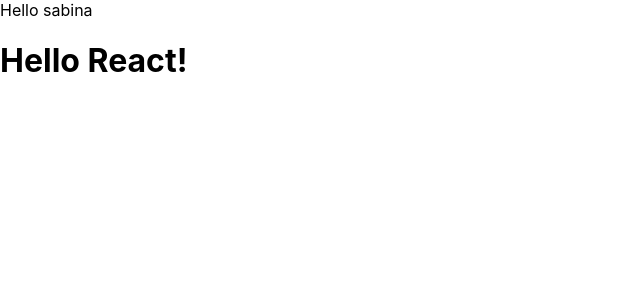
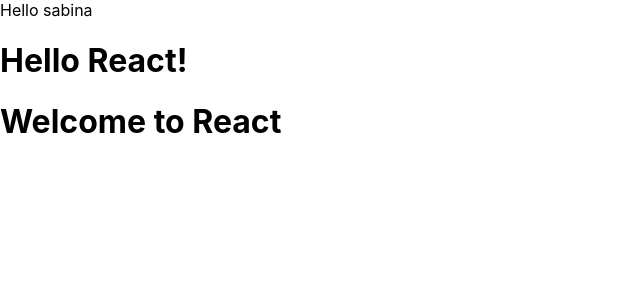
Before and after one commit to Sabieena/ReactProjects, a React (Create React App) app in the folder helloworld/: page / in a window 1280 px wide. Shown: the top 300 px of the page, without its empty margins (0-640 px from the left). Built offline with nearby package versions, Linux system fonts and the light colour scheme.

Commit message:
use of class component

```diff
--- a/helloworld/src/App.js
+++ b/helloworld/src/App.js
@@ -1,12 +1,14 @@
 
 import React from "react";
 import Greet from './component/Func';
+import Welcome from './component/Welcome';
 
  const Sabina = () => {
   return(
     <div>
       Hello sabina
       <Greet />
+      <Welcome />
     </div>
   )
 }
--- /dev/null
+++ b/helloworld/src/component/Welcome.js
@@ -0,0 +1,8 @@
+import React, { Component } from 'react';
+
+class Welcome extends Component{
+    render(){
+        return<h1> Welcome to React </h1>
+    }
+}
+export default Welcome;
```
